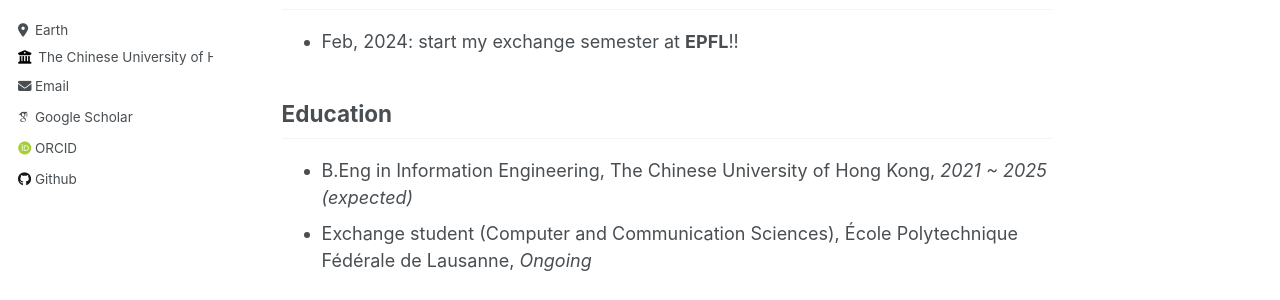
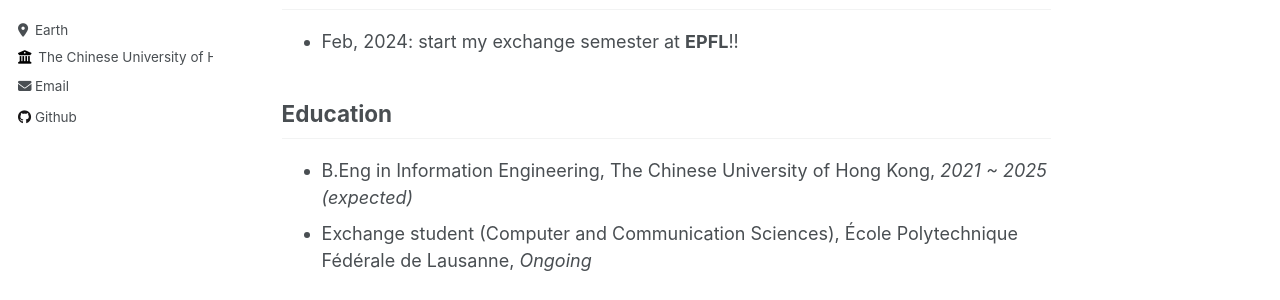
Before and after one commit to HiFei4869/HiFei4869.github.io, a Jekyll site: the page built from _pages/about.md, in a window 1280 px wide. Shown: the part 354-654 px from the top of the page. Built offline with Jekyll 4.4.1, drawn with Linux system fonts in a browser that asks for light colours; some web fonts are replaced.

Commit message:
Update _config.yml

```diff
--- a/_config.yml
+++ b/_config.yml
@@ -32,9 +32,7 @@ author:
 
   # Academic websites
   arxiv            : # URL - Update with the correct link to your profile
-  googlescholar    : "https://scholar.google.com/citations?user=PS_CX0AAAAAJ"
   impactstory      : # URL
-  orcid            : "http://orcid.org/yourorcidurl"
   semantic         : # URL
   researchgate     : # URL
 
```
